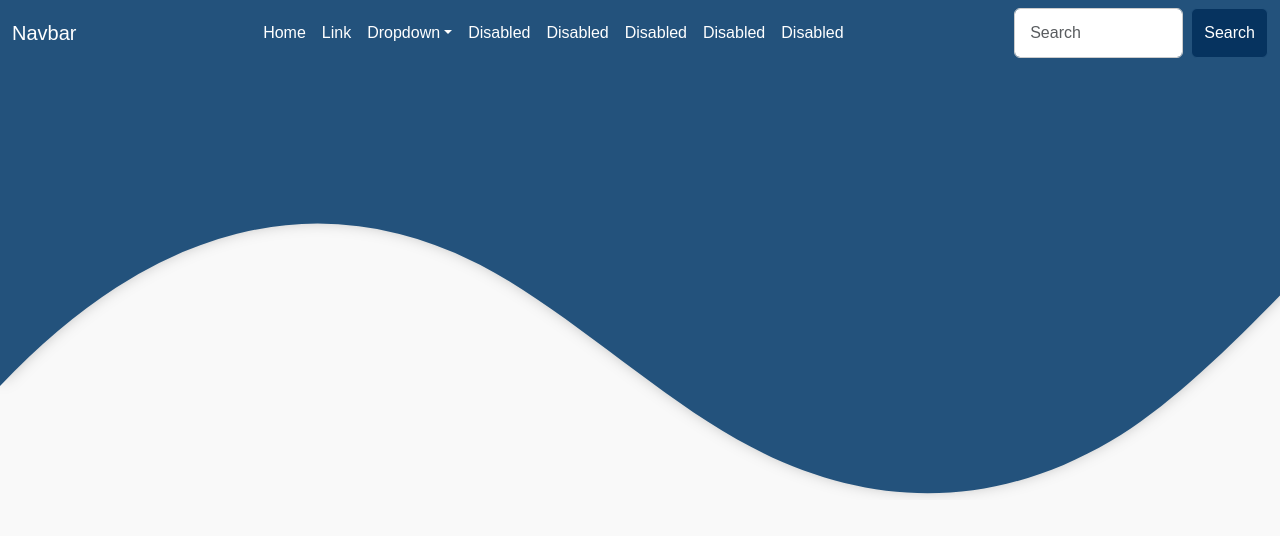
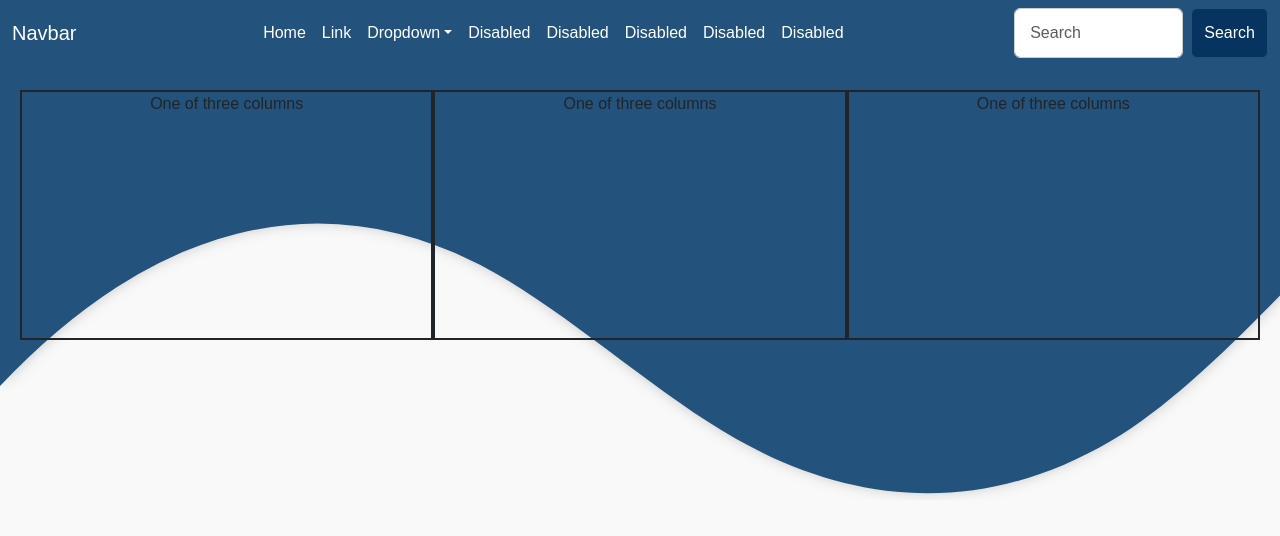
Before and after one commit to devtescode/Frontend-StepBoutique, a React (Vite) app: page /db in a window 1280 px wide. Shown: the top 536 px of the page. Built offline with nearby package versions, Linux system fonts and the light colour scheme.

Commit message:
db add up

```diff
--- a/src/components/Dashboard-page/Dashboard.css
+++ b/src/components/Dashboard-page/Dashboard.css
@@ -13,3 +13,8 @@
 .btn-custom:focus, .btn-custom:active {
     box-shadow: 0 0 0 0.2rem rgba(0, 47, 255, 0.5); /* Focus shadow */
 }
+
+.db_col_all{
+    border: 2px solid;
+    height: 250px;
+}
--- a/src/components/Dashboard-page/Dashboard.jsx
+++ b/src/components/Dashboard-page/Dashboard.jsx
@@ -6,7 +6,6 @@ const Dashboard = () => {
     return (
         <>
             <Navbar />
-
             <nav class="navbar navbar-expand-lg ">
                 <div class="container-fluid">
                     <a class="navbar-brand text-white" href="#">Navbar</a>
@@ -59,6 +58,21 @@ const Dashboard = () => {
                     </div>
                 </div>
             </nav>
+
+
+            <div class="text-center mx-auto mt-4" style={{width:"95%"}}>
+                <div class="row">
+                    <div class="col-md-4 col-sm-12 db_col_all">
+                        One of three columns
+                    </div>
+                    <div class="col-md-4 col-sm-12 db_col_all">
+                        One of three columns
+                    </div>
+                    <div class="col-md-4 col-sm-12 db_col_all">
+                        One of three columns
+                    </div>
+                </div>
+            </div>
         </>
     )
 }
```
